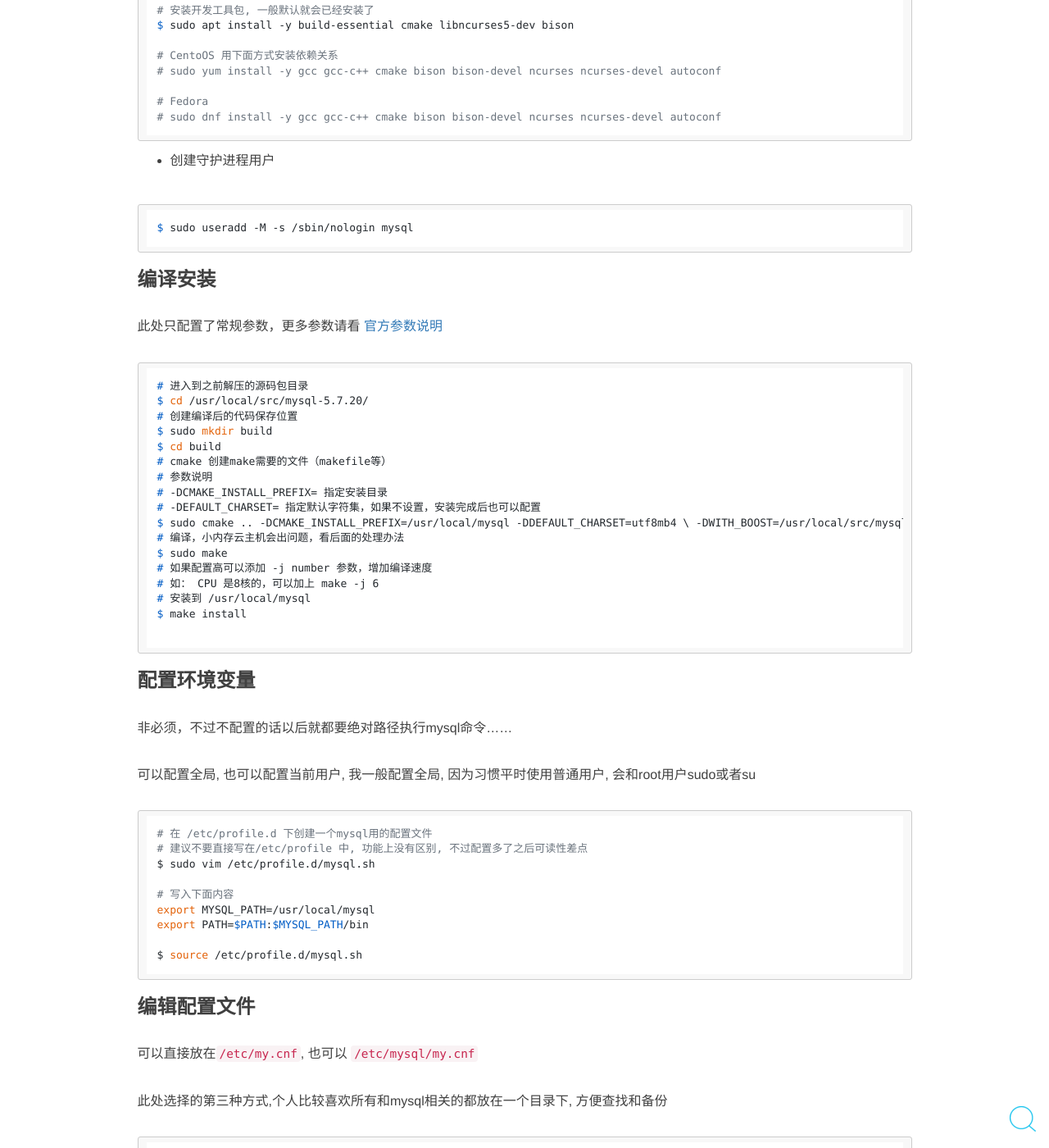
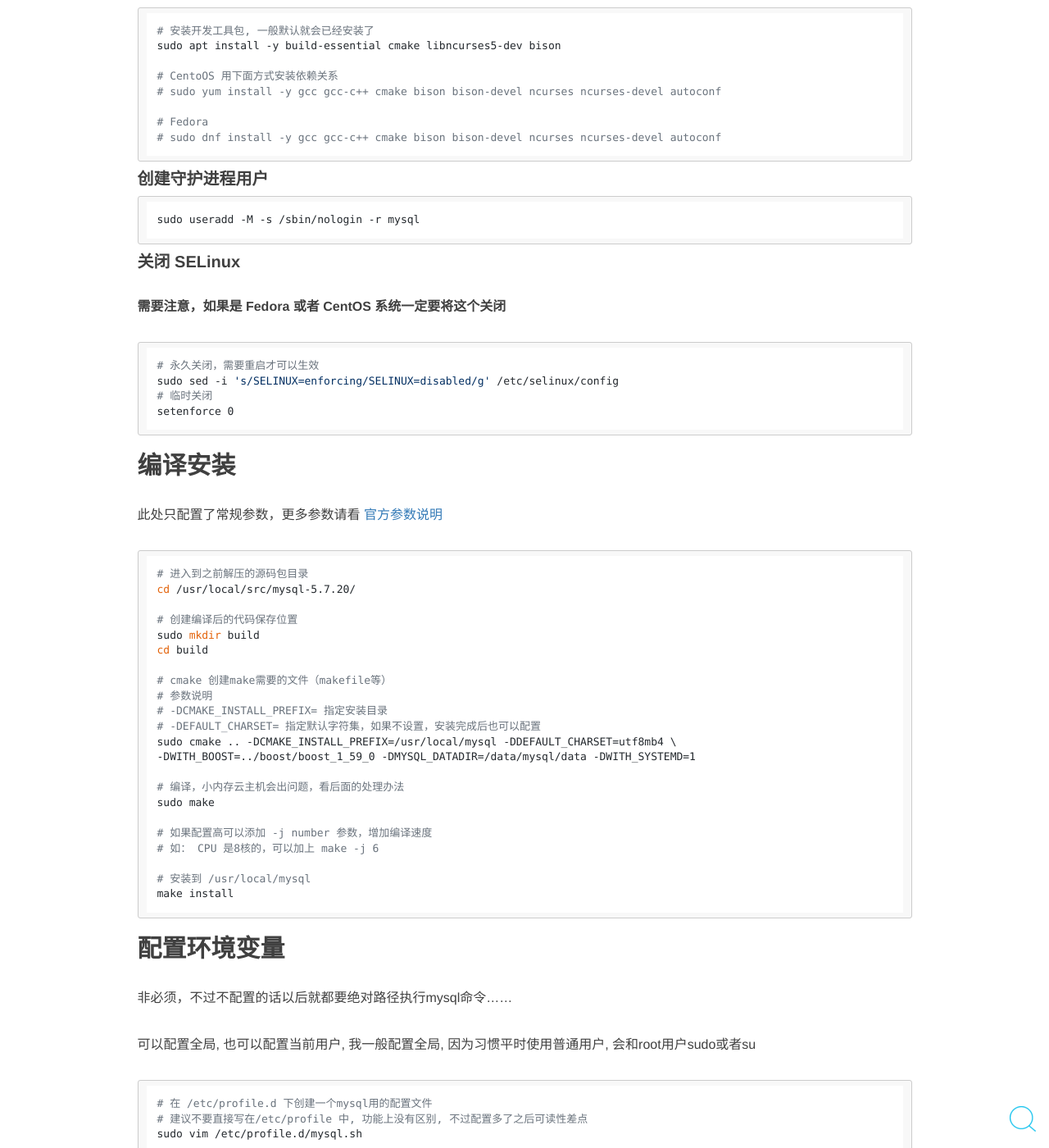
Before and after one commit to BroQiang/broqiang.github.io, a Jekyll site: the page built from _posts/2017-04-18-Mysql-Install-5.7.18-Linux-Compile.md, in a window 1280 px wide and 1400 px high, scrolled down 1073 px. Shown: the whole window at 82% size. Built offline with Jekyll 4.4.1, drawn with Linux system fonts in a browser that asks for light colours; nearby versions of some CDN libraries; comment, search, counter and statistics services are not loaded; some of the changed text lies outside the part shown.

Commit message:
更新使用 Systemd

````diff
--- a/_posts/2017-04-18-Mysql-Install-5.7.18-Linux-Compile.md
+++ b/_posts/2017-04-18-Mysql-Install-5.7.18-Linux-Compile.md
@@ -8,35 +8,37 @@
 author: 'Bro Qiang'
 ---
 
-## Linux 编译安装 Mysql5.7
+# Linux 编译安装 Mysql5.7
 
 次文档适用于 Freora 、CentOS、Ubuntu。
 
 经过安装测试的系统： Fedora26、Fedora27、CentOS7、Ubuntu 16.04、Ubuntu 16.10。
 
-### 安装前准备
 
-- 获取 Mysql
 
-    当前的最新版本是 5.7.20 ,有了集成 boost 的版本, 这个比较友善 5.7.17 的时候还要单独去下载 80M 左右的 boost
+## 安装前准备
+
+#### 获取 Mysql
+
+当前的最新版本是 5.7.20 ,有了集成 boost 的版本, 这个比较友善 5.7.17 的时候还要单独去下载 80M 左右的 boost
 
 ```shell
 # 下载源码包
-$ wget https://dev.mysql.com/get/Downloads/MySQL-5.7/mysql-boost-5.7.20.tar.gz
+wget https://dev.mysql.com/get/Downloads/MySQL-5.7/mysql-boost-5.7.20.tar.gz
 
 # 解压到src
-$ sudo tar xzvf mysql-boost-5.7.20.tar.gz -C /usr/local/src/
+sudo tar xzvf mysql-boost-5.7.20.tar.gz -C /usr/local/src/
 
 # 修改权限
-$ sudo chown bro:bro /usr/local/src/mysql-5.7.20
+sudo chown bro:bro /usr/local/src/mysql-5.7.20
 
 ```
 
-- 安装依赖关系
+#### 安装依赖关系
 
 ```shell
 # 安装开发工具包, 一般默认就会已经安装了
-$ sudo apt install -y build-essential cmake libncurses5-dev bison
+sudo apt install -y build-essential cmake libncurses5-dev bison
 
 # CentoOS 用下面方式安装依赖关系
 # sudo yum install -y gcc gcc-c++ cmake bison bison-devel ncurses ncurses-devel autoconf
@@ -45,43 +47,53 @@
 # sudo dnf install -y gcc gcc-c++ cmake bison bison-devel ncurses ncurses-devel autoconf
 ```
 
-- 创建守护进程用户
+#### 创建守护进程用户
 
 ```shell
-$ sudo useradd -M -s /sbin/nologin mysql
+sudo useradd -M -s /sbin/nologin -r mysql
 ```
 
-### 编译安装
+#### 关闭 SELinux
+
+__需要注意，如果是 Fedora 或者 CentOS 系统一定要将这个关闭__
+
+```shell
+# 永久关闭，需要重启才可以生效
+sudo sed -i 's/SELINUX=enforcing/SELINUX=disabled/g' /etc/selinux/config
+# 临时关闭
+setenforce 0
+```
+
+## 编译安装
 
 此处只配置了常规参数，更多参数请看 [官方参数说明](https://dev.mysql.com/doc/refman/5.7/en/source-configuration-options.html)
 
 ```shell
 # 进入到之前解压的源码包目录
-$ cd /usr/local/src/mysql-5.7.20/
+cd /usr/local/src/mysql-5.7.20/
 
 # 创建编译后的代码保存位置
-$ sudo mkdir build
-$ cd build
+sudo mkdir build
+cd build
 
 # cmake 创建make需要的文件（makefile等）
 # 参数说明
 # -DCMAKE_INSTALL_PREFIX= 指定安装目录
 # -DEFAULT_CHARSET= 指定默认字符集，如果不设置，安装完成后也可以配置
-$ sudo cmake .. -DCMAKE_INSTALL_PREFIX=/usr/local/mysql -DDEFAULT_CHARSET=utf8mb4 \
-    -DWITH_BOOST=/usr/local/src/mysql-5.7.20/boost/boost_1_59_0 -DMYSQL_DATADIR=/data/mysql/data
+sudo cmake .. -DCMAKE_INSTALL_PREFIX=/usr/local/mysql -DDEFAULT_CHARSET=utf8mb4 \
+-DWITH_BOOST=../boost/boost_1_59_0 -DMYSQL_DATADIR=/data/mysql/data -DWITH_SYSTEMD=1
 
 # 编译，小内存云主机会出问题，看后面的处理办法
-$ sudo make
+sudo make
 
 # 如果配置高可以添加 -j number 参数，增加编译速度
 # 如： CPU 是8核的，可以加上 make -j 6
 
 # 安装到 /usr/local/mysql
-$ make install
-
+make install
 ```
 
-### 配置环境变量
+## 配置环境变量
 
 非必须，不过不配置的话以后就都要绝对路径执行mysql命令……
 
@@ -90,16 +102,17 @@
 ```shell
 # 在 /etc/profile.d 下创建一个mysql用的配置文件
 # 建议不要直接写在/etc/profile 中, 功能上没有区别, 不过配置多了之后可读性差点
-$ sudo vim /etc/profile.d/mysql.sh
+sudo vim /etc/profile.d/mysql.sh
 
 # 写入下面内容
 export MYSQL_PATH=/usr/local/mysql
 export PATH=$PATH:$MYSQL_PATH/bin
 
-$ source /etc/profile.d/mysql.sh
+# 使配置生效
+source /etc/profile.d/mysql.sh
 ```
 
-### 编辑配置文件
+## 编辑配置文件
 
 可以直接放在`/etc/my.cnf`, 也可以 `/etc/mysql/my.cnf`
 
@@ -107,17 +120,15 @@
 
 ```shell
 # 在mysql根目录下新建一个etc目录
-$ sudo mkdir /usr/local/mysql/etc
+sudo mkdir /usr/local/mysql/etc
 
 # 创建my.cnf文件
-$ sudo vim /usr/local/mysql/etc/my.cnf
+sudo vim /usr/local/mysql/etc/my.cnf
 
 # 如果是CentOS7, 需要将 /etc/my.cnf 删除，或者将配置文件直接写到这个文件中
 # 如果直接写在这个文件中，后面初始化的时候也要指定配置文件为这个位置，或者就不指定，默认会到 /etc/my.cnf 去找
 
 # 写入下面内容
-
-
 [client]
 
 [mysqld]
@@ -132,7 +143,7 @@
 pid-file=/data/mysql/run/mysqld.pid
 ```
 
-### 初始化数据库
+## 初始化数据库
 
 需要注意:
 
@@ -143,39 +154,41 @@
 
 ```shell
 # 创建数据仓库目录,日志目录,PID 目录
-$ sudo mkdir -p /data/mysql/{data,log,run}
+sudo mkdir -p /data/mysql/{data,log,run}
+
+# 讲目录拥有者改成 mysql 用户
+sudo chown -R mysql:mysql /data/mysql
 
 # 初始化, 需要注意,配置文件及目录一定要正确
-$ sudo /usr/local/mysql/bin/mysqld --defaults-file=/usr/local/mysql/etc/my.cnf  --initialize --user=mysql
+sudo /usr/local/mysql/bin/mysqld --defaults-file=/usr/local/mysql/etc/my.cnf  --initialize --user=mysql
 
 ```
 
-### 配置 Mysql 自启动服务
+## 配置 Mysql 自启动服务
 
 
 ```shell
-# 复制启动脚本到init.d下
-$ sudo cp /usr/local/mysql/support-files/mysql.server /etc/init.d/mysqld
+# 复制启动脚本到system目录
+sudo cp /usr/local/mysql/usr/lib/systemd/system/mysqld.service /usr/lib/systemd/system
+
+# 修改启动脚本，需要注意 mysqld.pid 的位置要和配置文件中指定的相同
+sudo sed -i 's/\/var\/run\/mysqld\/mysqld.pid/\/data\/mysql\/run\/mysqld.pid/g' \
+/usr/lib/systemd/system/mysqld.service
 
 # 启动服务
-$ sudo /etc/init.d/mysqld start
+sudo systemctl start mysqld
 
 # 如果是CentOS，默认会存在一个 mariadb 的配置文件，将它删除即可，删除后再启动就不会出现问题
-# $ sudo rm -rf /etc/my.cnf
+# sudo rm -rf /etc/my.cnf
 
 # 停止服务
-$ sudo /etc/init.d/mysqld stop
+sudo systemctl stop mysqld
 
 # 配置开机自动启动
-
-# Ubuntu 自动启动
-$ sudo systemctl enable mysqld
-
-# CentOS 自动启动
-# $ sudo chkconfig mysqld on
+sudo systemctl enable mysqld
 ```
 
-### 配置root@localhost用户
+## 配置root@localhost用户
 
 Mysql 5.7 开始,初始化数据库之后不再是空的root密码,而是在日志文件中写入一个随机密码
 
@@ -183,10 +196,10 @@
 
 ```
 # 查询默认密码, root@localhost: 后面是密码
-$ sudo grep 'root'@'localhost' /data/mysql/log/mysqld.log
+sudo grep 'root'@'localhost' /data/mysql/log/mysqld.log
 
 # 用查询到的用户登录密码 mysql
-$ /usr/local/mysql/bin/mysql -uroot -p
+/usr/local/mysql/bin/mysql -uroot -p
 
 mysql> ALTER USER root@localhost IDENTIFIED BY '1';
 
@@ -219,7 +232,7 @@
 
 ## 错误的处理方式
 
-#### 阿里云小内存服务器编译 45% 时候报错
+### 阿里云小内存服务器编译 45% 时候报错
 
 错误：
 
@@ -238,14 +251,14 @@
 
 ```
 # 创建一个 2G 的虚拟文件
-$ sudo dd if=/dev/zero of=/swapfile bs=1k count=2048000
+sudo dd if=/dev/zero of=/swapfile bs=1k count=2048000
 # 创建swap文件
-$ sudo mkswap /swapfile
+sudo mkswap /swapfile
 # 激活
-$ sudo swapon /swapfile
+sudo swapon /swapfile
 # 查看是否配置成功
-$ sudo swapon -s
-$ free -m
+sudo swapon -s
+free -m
 # 如果需要下次开机自动执行，将配置配置到fstab中，此处只是为了编译临时配置，就不添加了
 
 ```
@@ -260,7 +273,9 @@
 
 #### 2017-12-05
 
-更新 Mysql 版本 从 5.7.19 到 5.7.20
+- 更新 Mysql 版本 从 5.7.19 到 5.7.20
+
+- 更新 MySQL 使用 Systemd 管理服务
 
 #### 2017-09-16
 
````
